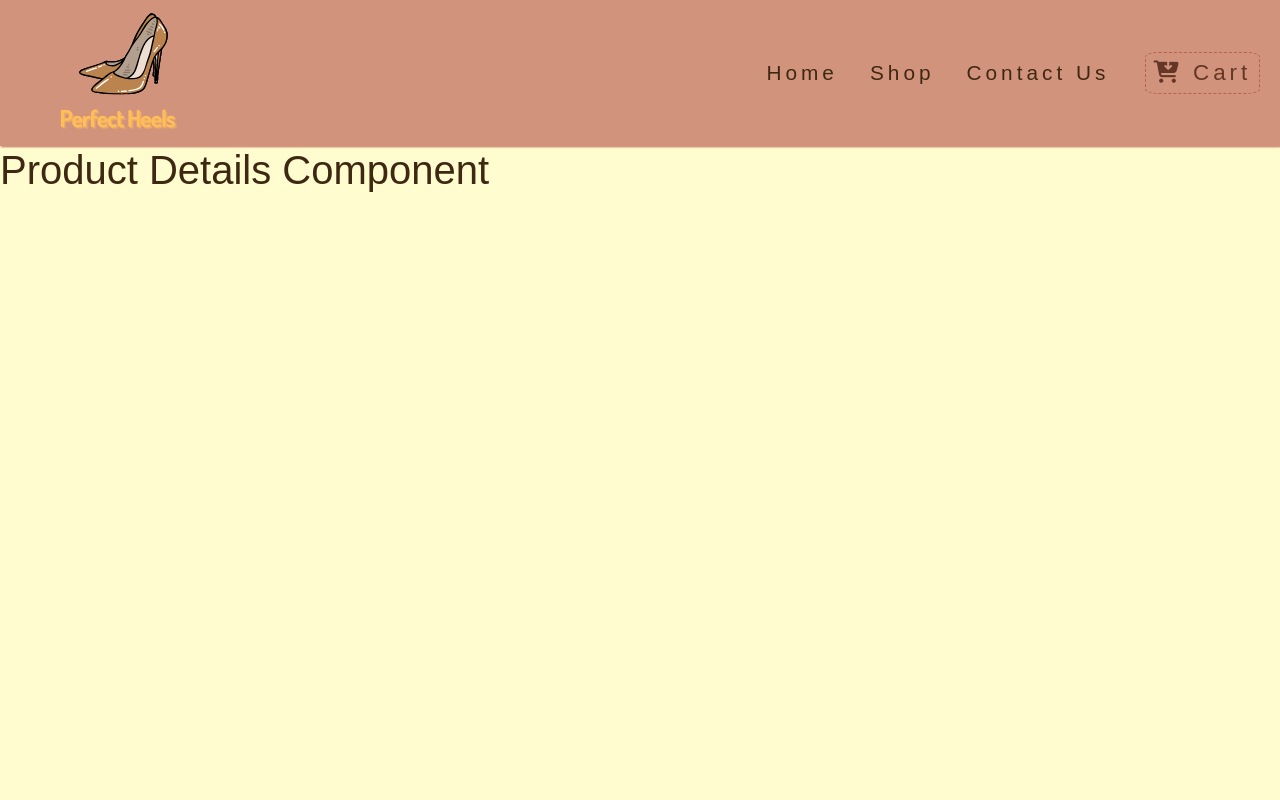
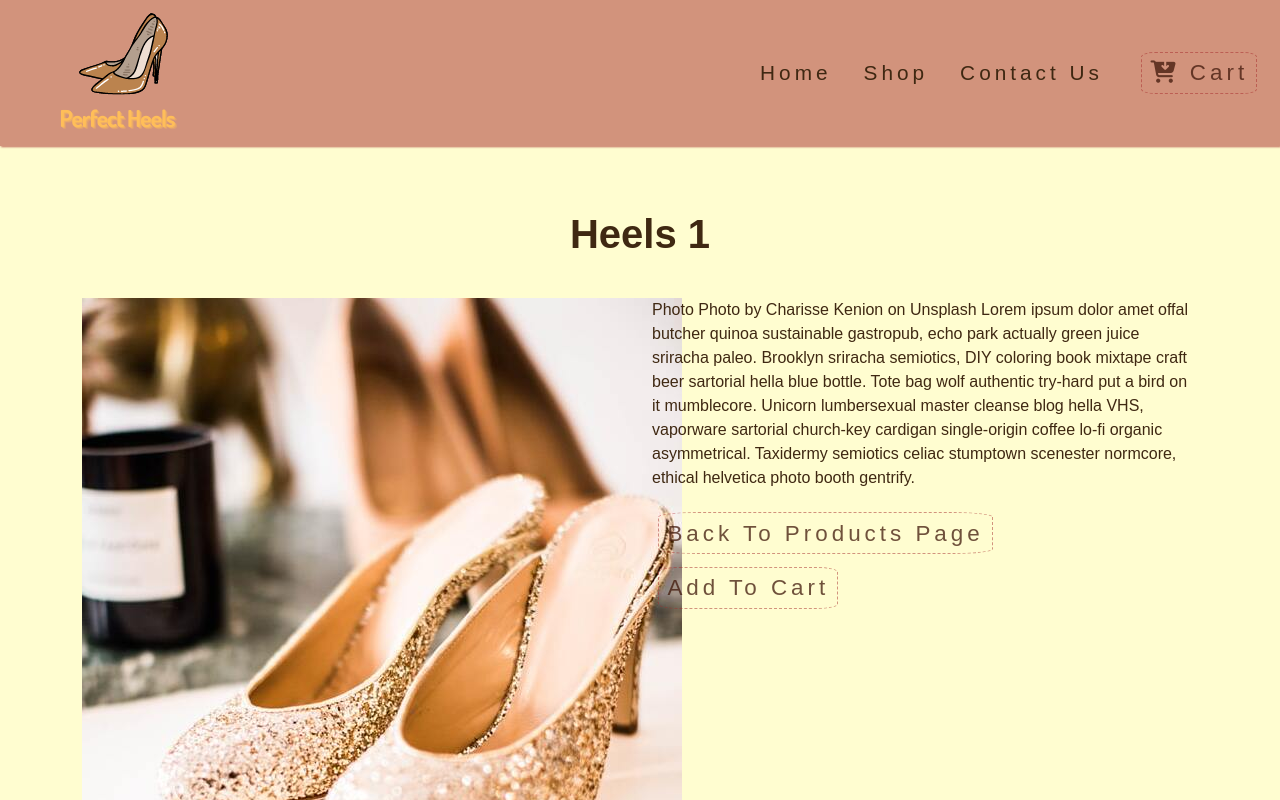
Before and after one commit to BritneyHanna/PerfectHeels, a React (Create React App) app: page /productdetails in a window 1280 px wide. Shown: the top 800 px of the page. Built offline with nearby package versions, Linux system fonts and the light colour scheme; a web font is replaced by a local one.

Commit message:
started working on product details page

```diff
--- a/src/App.css
+++ b/src/App.css
@@ -75,6 +75,8 @@ color:var(--mainDark) !important;
  overflow:hidden;
 
 
+
+
 }
 .img-container:hover .cart-btn{
 
@@ -100,6 +102,8 @@ overflow:hidden;
   background-color:transparent!important;
   transition:all .5s linear;
   position: relative;
+
+
 
 }
 .card:hover {border: rgb(218, 199, 164,.2)  !important; box-shadow: 4px 4px 5px 0px rgba(218, 199, 164);}
@@ -152,7 +156,8 @@ overflow:hidden;
   background: rgb(233, 161, 5);
   border:none;
   color:white;
-  transform:translate(100%,100%)
+  transform:translate(100%,100%);
+  transition: all 1s linear;
 }
 .cart-btn:hover{
 
@@ -160,6 +165,7 @@ overflow:hidden;
   background:rgb(247, 244, 244,.5);
   transform:scale(1.2);
   overflow: hidden;
+  cursor:pointer;
 
 
 }
--- a/src/components/Button.js
+++ b/src/components/Button.js
@@ -2,7 +2,7 @@ import styled from 'styled-components';
 // Styled button Component
 export const ButtonContainer=styled.button` text-transform:capitalize; font-size:1.4rem; border-radius:12%; letter-spacing:.25rem;
 background:transparent ;border:0.05rem dashed  var(--mainBrown);
-color var(--cartBrown);padding:0.2rem 0.5rem;margin:0.2rem;cursor:default;
+color var(--cartBrown);padding:0.2rem 0.5rem;margin:0.4rem;cursor:default;
  transition 0.5s ease-in-out;&:hover{background:var(--cartBrown); color:var(--mainCream)}`;
 
 
--- a/src/components/Product.js
+++ b/src/components/Product.js
@@ -1,7 +1,8 @@
 import React, { Component } from "react";
 import { Link } from "react-router-dom";
-import styled from "styled-components";
+
 import { ProductConsumer } from "../context";
+
 
 export default class Product extends Component {
   render() {
@@ -49,5 +50,3 @@ export default class Product extends Component {
     );
   }
 }
-
-// const ProductStyled = styled.div``;
--- a/src/components/ProductDetails.js
+++ b/src/components/ProductDetails.js
@@ -1,11 +1,58 @@
-import React, { Component } from 'react'
-
+import React, { Component } from 'react';
+import { ProductConsumer } from '../context';
+import {Link} from 'react-router-dom';
+import{ButtonContainer}from "./Button";
 export default class ProductDetails extends Component {
     render() {
         return (
-            <div>
-                <h1> Product Details Component</h1>
-            </div>
+            <ProductConsumer>
+                {(value)=>{
+
+                  const {id,title,img,price,company,info,inCart} = value.detailProduct;
+                  return(
+
+                   <div className="container py-5">
+                       {/* title */}
+                       <div className="row">
+
+                        <div className="col-10 mx-auto text-center  my-3">
+                        <h1 className="fw-bold">{title}</h1>
+                        </div>
+
+                       </div>
+
+                       {/* Productinfo */}
+                       <div className="row">
+                        <div className="col-xs-12 col-md-6 mx-auto my-3">
+                            <img src={img} alt="shoe pic"/>
+                        </div>
+                        <div className="col-xs-12 col-md-6 mx-auto my-3">
+                            <p>{info}</p>
+                            <div><Link to="/shop">
+                               <ButtonContainer> Back To Products Page</ButtonContainer>
+                               </Link> </div>
+                               <div>
+                               <ButtonContainer> Add to Cart</ButtonContainer>
+                               </div>
+
+                        </div>
+                       </div>
+                       <div className="row align-items-center mb-0">
+                           <div className="col-md-2  ">
+                               <h3 className="fst-italic">Price : ${price}</h3></div>
+
+
+
+
+                       </div>
+
+
+
+                   </div>
+                  );
+                }}
+
+            </ProductConsumer>
         )
     }
 }
--- a/src/context.js
+++ b/src/context.js
@@ -6,8 +6,24 @@ const ProductContext = React.createContext();
 
 class ProductProvider extends Component {
   state = {
-    products: storeProducts,
+    products: [],
     detailProduct: detailProduct,
+  };
+
+  componentDidMount(){
+this.setProducts();
+
+  }
+  setProducts=()=>{
+    let tempProducts=[];
+    storeProducts.forEach(item=>{
+      const singleItem={...item};
+      tempProducts =[...tempProducts,singleItem];
+
+    })
+ this.setState(()=>{
+   return{products:tempProducts}
+ })
   }
 handleDetail=()=>{
     console.log('filler text handle detail function')
--- a/src/data.js
+++ b/src/data.js
@@ -77,11 +77,11 @@ export const storeProducts = [
   export const detailProduct = {
     id: 1,
     title: "Heels 1",
-    img: "img/product-1.png",
+    img: "img/product-1b.jpg",
     price: 10,
     company: "unknown shoe ",
     info:
-      " Photo by Laura Chouette on Unsplash  Lorem ipsum dolor amet offal butcher quinoa sustainable gastropub, echo park actually green juice sriracha paleo. Brooklyn sriracha semiotics, DIY coloring book mixtape craft beer sartorial hella blue bottle. Tote bag wolf authentic try-hard put a bird on it mumblecore. Unicorn lumbersexual master cleanse blog hella VHS, vaporware sartorial church-key cardigan single-origin coffee lo-fi organic asymmetrical. Taxidermy semiotics celiac stumptown scenester normcore, ethical helvetica photo booth gentrify.",
+      " Photo Photo by Charisse Kenion on Unsplash   Lorem ipsum dolor amet offal butcher quinoa sustainable gastropub, echo park actually green juice sriracha paleo. Brooklyn sriracha semiotics, DIY coloring book mixtape craft beer sartorial hella blue bottle. Tote bag wolf authentic try-hard put a bird on it mumblecore. Unicorn lumbersexual master cleanse blog hella VHS, vaporware sartorial church-key cardigan single-origin coffee lo-fi organic asymmetrical. Taxidermy semiotics celiac stumptown scenester normcore, ethical helvetica photo booth gentrify.",
     inCart: false,
     count: 0,
     total: 0
```
